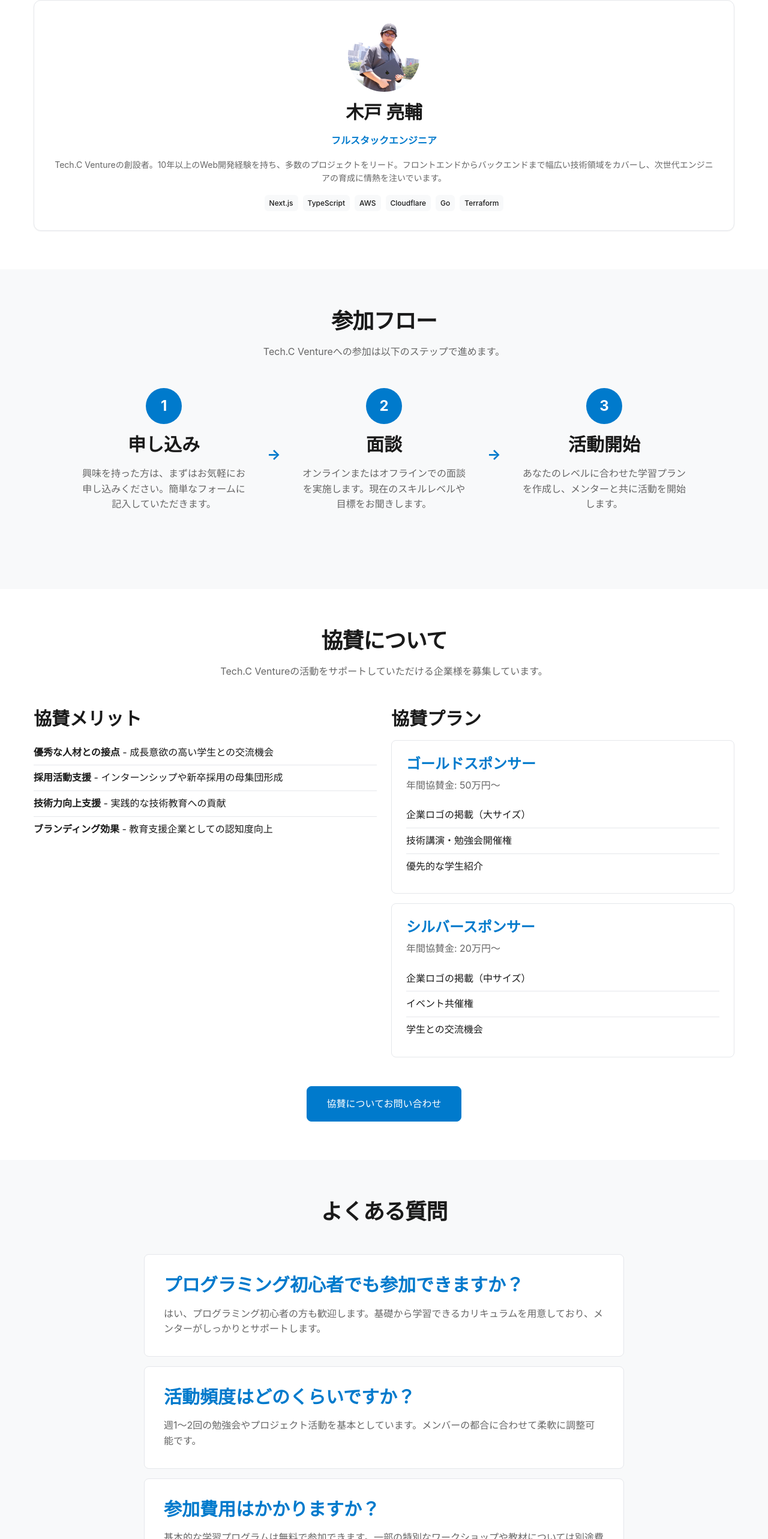
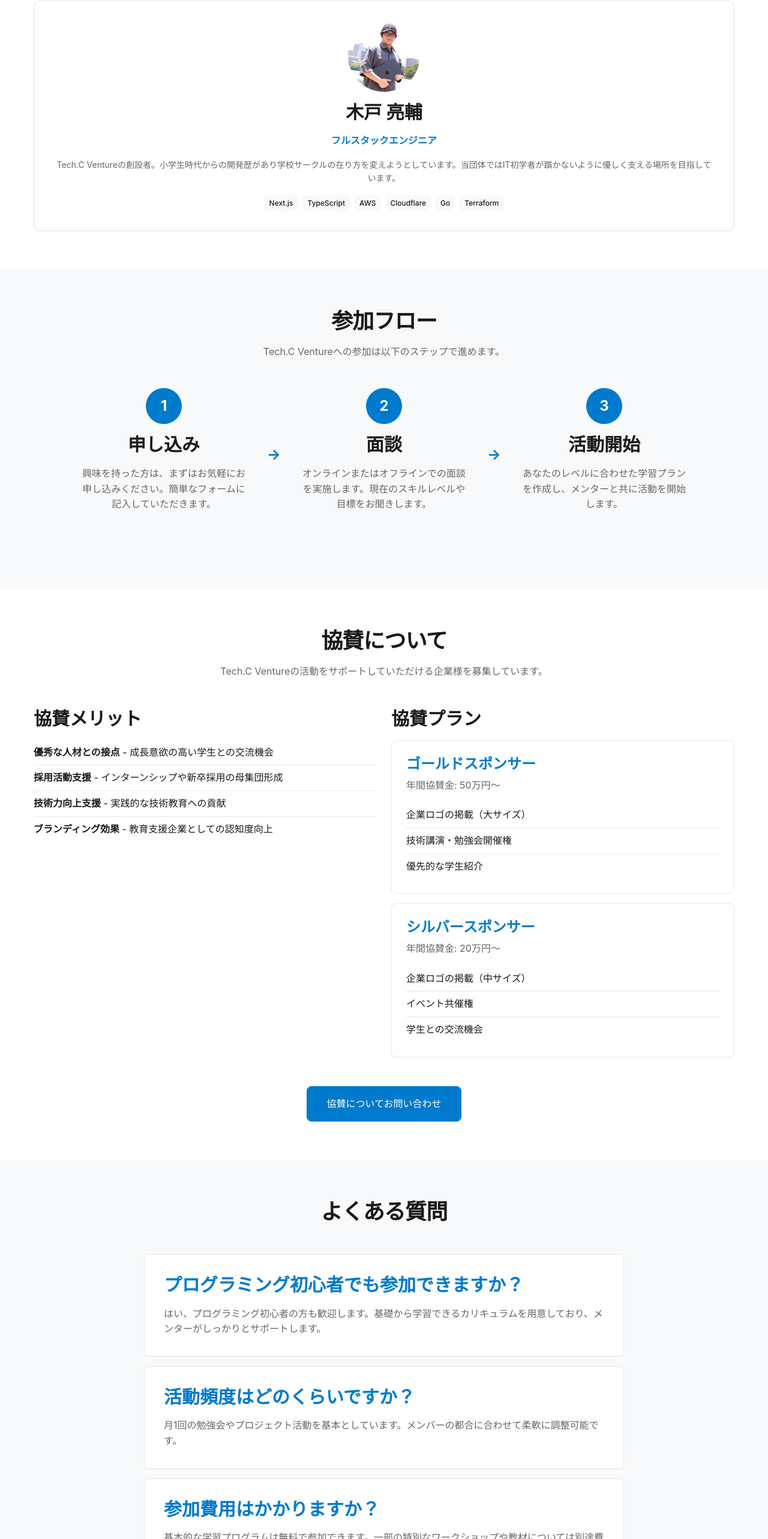
Before and after one commit to Tech-C-Venture/HP, a Nuxt app in the folder tech-c-venture/: page /about in a window 1280 px wide. Shown: the part 2748-5314 px from the top of the page at 60% size. Built offline with nearby package versions, Linux system fonts and the light colour scheme.

Commit message:
自己紹介を更新

```diff
--- a/tech-c-venture/pages/about.vue
+++ b/tech-c-venture/pages/about.vue
@@ -127,7 +127,7 @@
             <h3>木戸 亮輔</h3>
             <p class="mentor-role">フルスタックエンジニア</p>
             <p class="mentor-description">
-              Tech.C Ventureの創設者。10年以上のWeb開発経験を持ち、多数のプロジェクトをリード。フロントエンドからバックエンドまで幅広い技術領域をカバーし、次世代エンジニアの育成に情熱を注いでいます。
+              Tech.C Ventureの創設者。小学生時代からの開発歴があり学校サークルの在り方を変えようとしています。当団体ではIT初学者が躓かないように優しく支える場所を目指しています。
             </p>
             <div class="mentor-skills">
               <span class="skill-tag">Next.js</span>
@@ -252,7 +252,7 @@
           <div class="faq-item">
             <h3>活動頻度はどのくらいですか？</h3>
             <p>
-              週1〜2回の勉強会やプロジェクト活動を基本としています。メンバーの都合に合わせて柔軟に調整可能です。
+              月1回の勉強会やプロジェクト活動を基本としています。メンバーの都合に合わせて柔軟に調整可能です。
             </p>
           </div>
 
```
